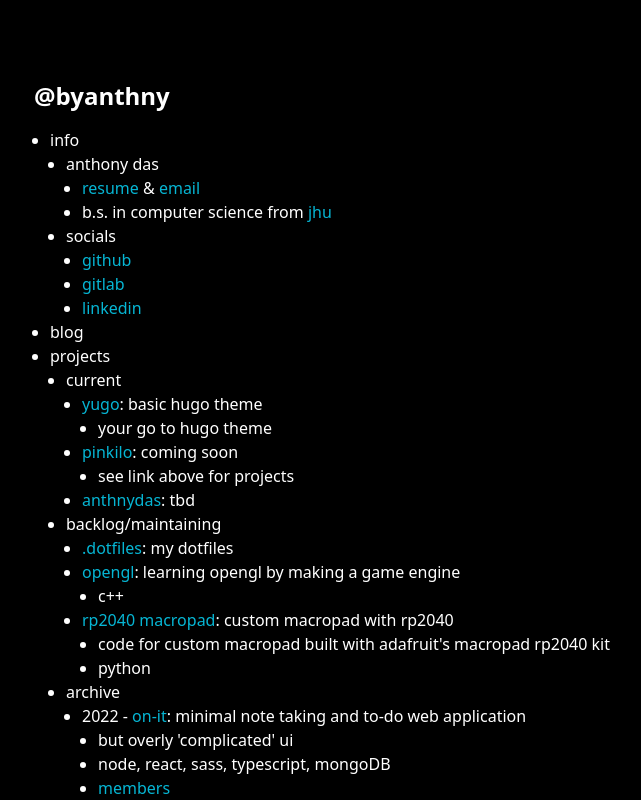
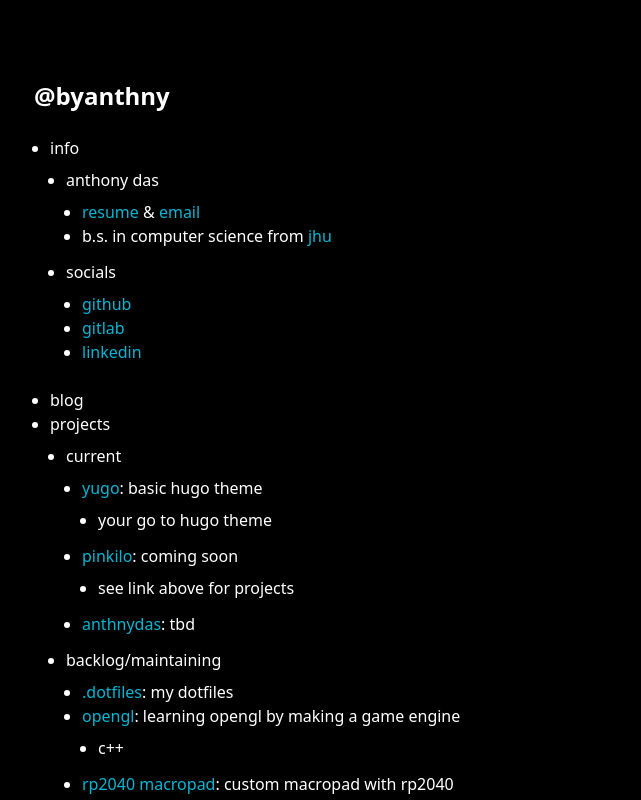
Before and after one commit to byanthny/byanthny, a Next.js app in the folder byanthny/: page / in a window 1280 px wide. Shown: the top 800 px of the page, without its empty margins (286-927 px from the left). Built offline with nearby package versions, Linux system fonts and the light colour scheme.

Commit message:
padding on ul

```diff
--- a/byanthny/app/globals.css
+++ b/byanthny/app/globals.css
@@ -3,7 +3,7 @@
 @tailwind utilities;
 
 ul {
-  @apply pl-4 list-disc;
+  @apply pl-4 list-disc pt-2 pb-3;
 }
 
 a {
```
